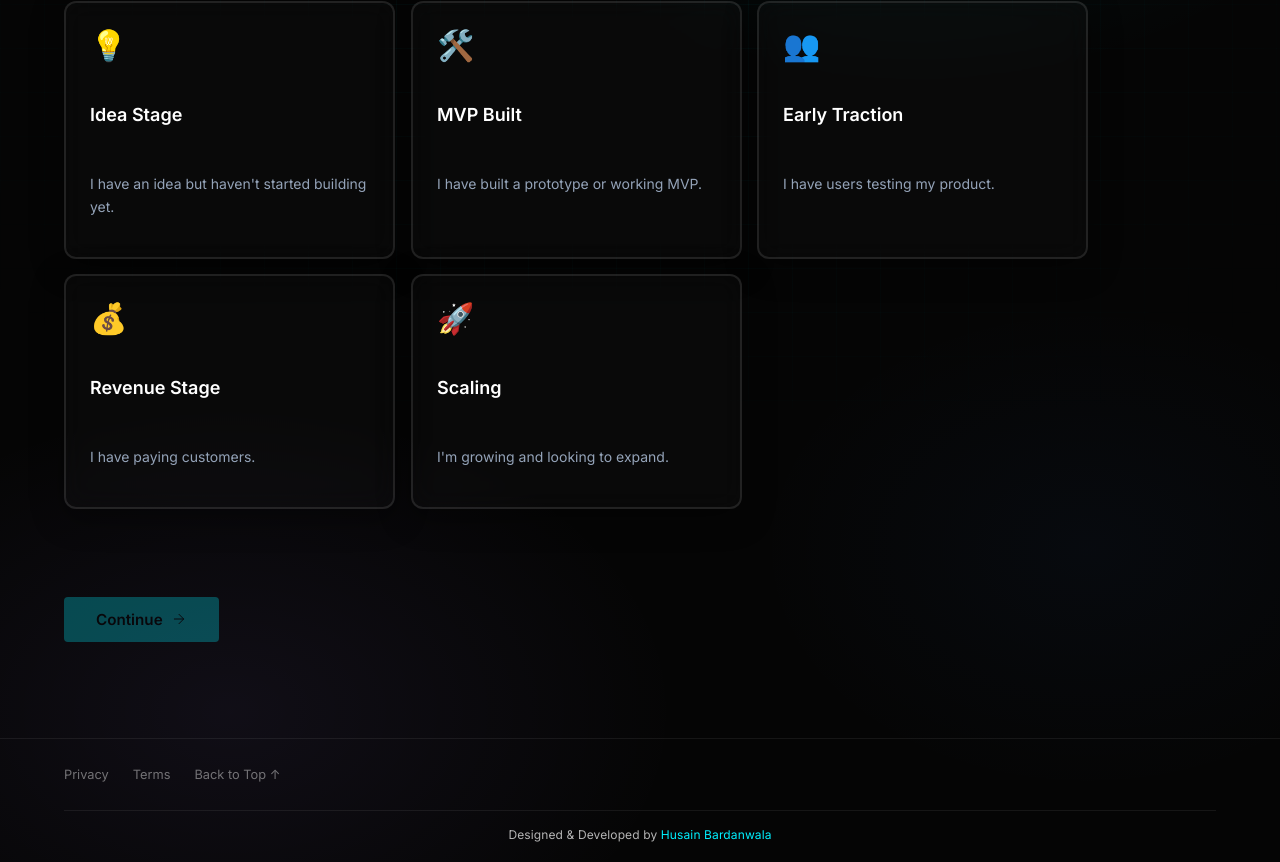
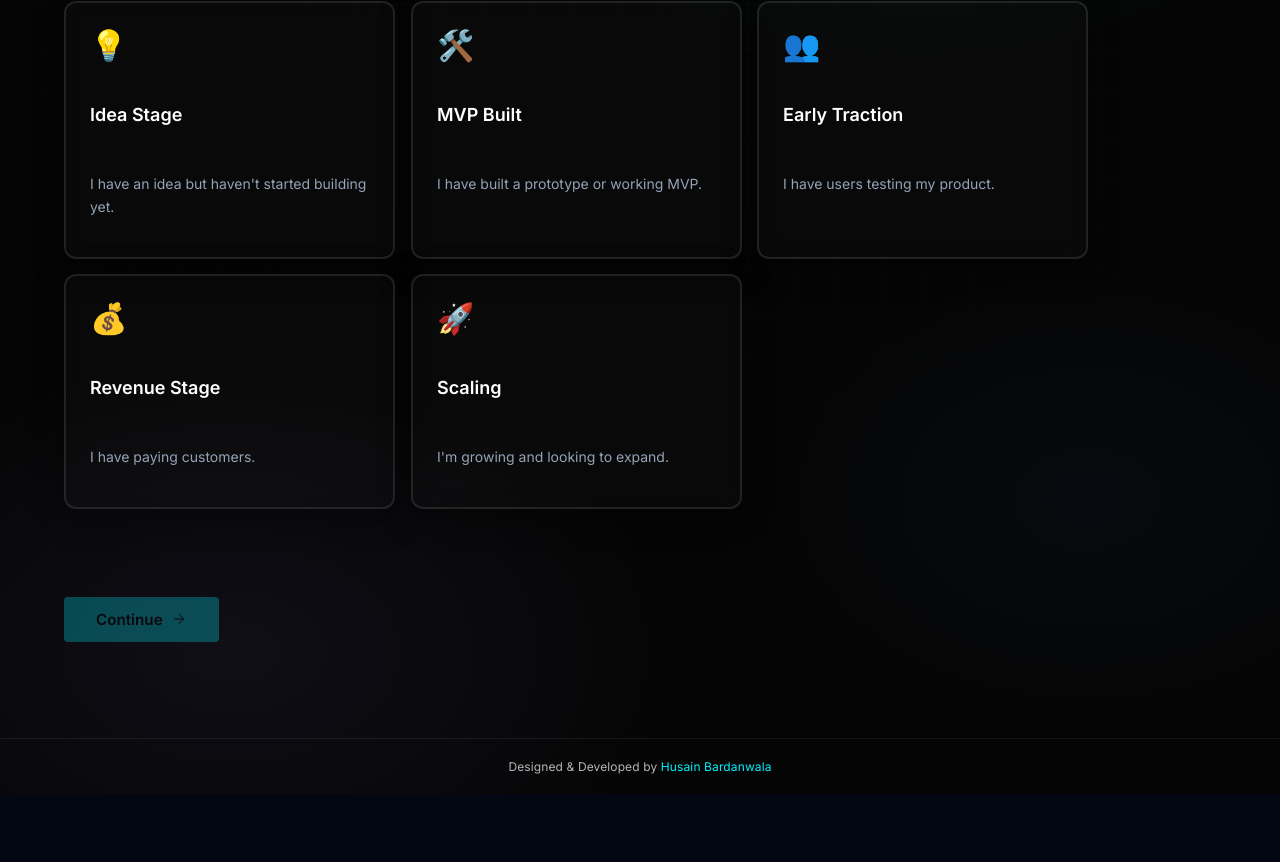
Before and after one commit to HusainMain/ideabridge, a React (Vite) app: page /stage in a window 1280 px wide. Shown: the part 392-1254 px from the top of the page. After the commit the page ends 1186 px from the top, so only its background shows below. Built offline with nearby package versions, Linux system fonts and the light colour scheme; a web font is replaced by a local one.

Commit message:
fix: separate landing footer from application footer

```diff
--- a/src/components/footer/AppFooter.tsx
+++ b/src/components/footer/AppFooter.tsx
@@ -1,29 +1,9 @@
-import React from 'react'
+import { DeveloperCredit } from './DeveloperCredit'
 
-export function AppFooter({ children }: { children?: React.ReactNode }) {
+export function AppFooter() {
   return (
-    <footer className="act-footer">
-      {children ? (
-        <div style={{ display: 'flex', flexDirection: 'column', gap: '0.35rem' }}>
-          {children}
-        </div>
-      ) : null}
-      <div className="act-footer__links">
-        <a href="#">Privacy</a>
-        <a href="#">Terms</a>
-        <a href="#section-hero">Back to Top ↑</a>
-      </div>
-      <div className="act-footer__credit">
-        Designed &amp; Developed by{' '}
-        <a
-          href="https://www.linkedin.com/in/husain-bardanwala-93a56b376"
-          target="_blank"
-          rel="noopener noreferrer"
-          className="act-footer__credit-name"
-        >
-          Husain Bardanwala
-        </a>
-      </div>
+    <footer className="act-footer act-footer--minimal">
+      <DeveloperCredit />
     </footer>
   )
 }
--- /dev/null
+++ b/src/components/footer/DeveloperCredit.tsx
@@ -0,0 +1,15 @@
+export function DeveloperCredit() {
+  return (
+    <div className="act-footer__credit">
+      Designed &amp; Developed by{' '}
+      <a
+        href="https://www.linkedin.com/in/husain-bardanwala-93a56b376"
+        target="_blank"
+        rel="noopener noreferrer"
+        className="act-footer__credit-name"
+      >
+        Husain Bardanwala
+      </a>
+    </div>
+  )
+}
--- a/src/pages/LandingPage.tsx
+++ b/src/pages/LandingPage.tsx
@@ -6,7 +6,7 @@ import { BridgeSection } from '../components/BridgeSection';
 import { OrbController } from '../components/OrbController';
 import { RoadmapTimeline } from '../components/RoadmapTimeline';
 import { StartupStats } from '../components/StartupStats';
-import { AppFooter } from '../components/footer/AppFooter';
+import { DeveloperCredit } from '../components/footer/DeveloperCredit';
 import { mentors as mentorData } from '../data/mentors';
 
 const startupExamples = [
@@ -976,10 +976,18 @@ export function LandingPage() {
       <RoadmapTimeline />
       <LaunchPad />
 
-      <AppFooter>
-        <span style={{ fontWeight: 800, fontSize: '1.05rem', color: '#fff' }}>Idea<span style={{ color: 'var(--neon-cyan)' }}>Bridge</span></span>
-        <small style={{ color: 'rgba(255,255,255,0.4)', fontSize: '0.78rem' }}>Bridging Ideas to Successful Startups</small>
-      </AppFooter>
+      <footer className="act-footer">
+        <div style={{ display: 'flex', flexDirection: 'column', gap: '0.35rem' }}>
+          <span style={{ fontWeight: 800, fontSize: '1.05rem', color: '#fff' }}>Idea<span style={{ color: 'var(--neon-cyan)' }}>Bridge</span></span>
+          <small style={{ color: 'rgba(255,255,255,0.4)', fontSize: '0.78rem' }}>Bridging Ideas to Successful Startups</small>
+        </div>
+        <div className="act-footer__links">
+          <a href="#">Privacy</a>
+          <a href="#">Terms</a>
+          <a href="#section-hero">Back to Top ↑</a>
+        </div>
+        <DeveloperCredit />
+      </footer>
     </main>
     </>
   );
--- a/src/pages/ResultsWorkspace.tsx
+++ b/src/pages/ResultsWorkspace.tsx
@@ -395,13 +395,8 @@ export default function ResultsWorkspace(): React.ReactElement {
                <MentorRecommendations mentors={mentors} results={results} startupStage={startupStage ?? undefined} />
              </ReportSection>
 
-            {/* Footer */}
-            <AppFooter>
-              <p className="flex items-center justify-center gap-1.5">
-                <Sparkles className="w-3 h-3" />
-                Powered by IdeaBridge AI
-              </p>
-            </AppFooter>
+             {/* Footer */}
+             <AppFooter />
           </main>
 
           {/* Floating Actions */}
--- a/src/styles/index.css
+++ b/src/styles/index.css
@@ -662,6 +662,16 @@ select {
   font-size: 0.8rem;
   color: var(--act-muted);
 }
+.act-footer--minimal {
+  display: flex;
+  justify-content: center;
+  padding: 1.25rem var(--act-pad);
+}
+.act-footer--minimal .act-footer__credit {
+  margin-top: 0;
+  padding-top: 0;
+  border-top: none;
+}
 .act-footer__links { display: flex; gap: 1.5rem; }
 .act-footer__links a { color: var(--act-muted); text-decoration: none; }
 .act-footer__links a:hover { color: #fff; }
```
